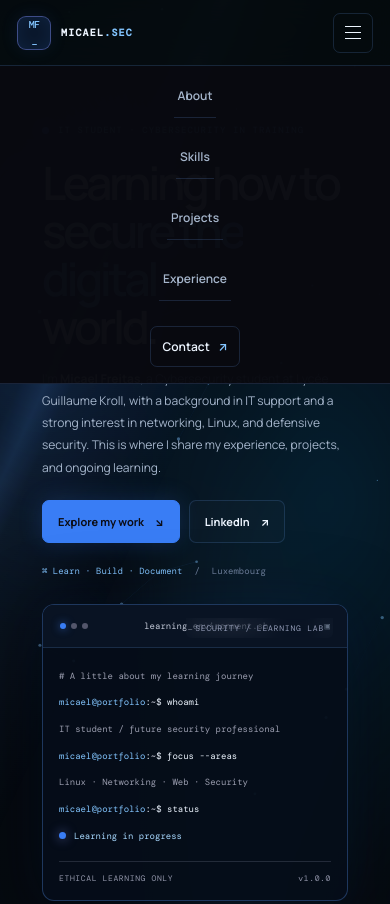
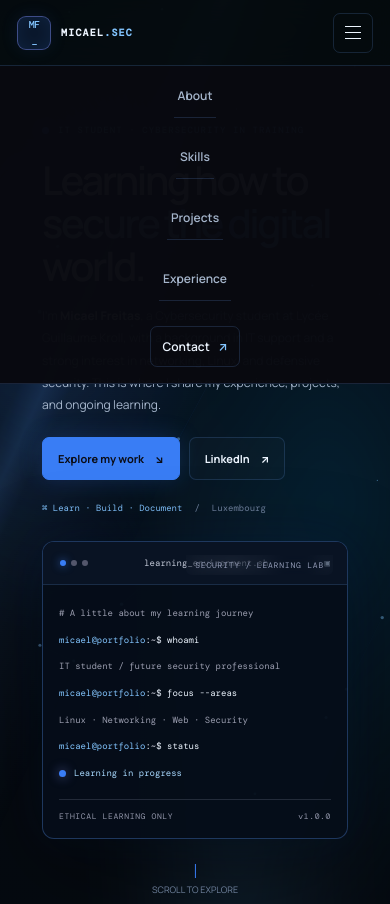
Before and after one commit to FreMi185/FreMi185.github.io, a plain HTML site: page index.html in a window 390 px wide. Shown: the top 904 px of the page. Drawn offline with nearby package versions, Linux system fonts and the light colour scheme.

Commit message:
Update style.css

```diff
--- a/css/style.css
+++ b/css/style.css
@@ -488,3 +488,15 @@
 @media (prefers-reduced-motion: reduce) {
   body::before, body::after { animation: none; }
 }
+
+/* Prevent the oversized hero title from clipping on narrow screens. */
+.hero-copy { min-width: 0; }
+.hero h1 { max-width: 100%; overflow-wrap: break-word; }
+
+@media (max-width: 680px) {
+  .hero h1 {
+    font-size: clamp(2.35rem, 10.2vw, 3.45rem);
+    line-height: 1.08;
+    letter-spacing: -.06em;
+  }
+}
```
